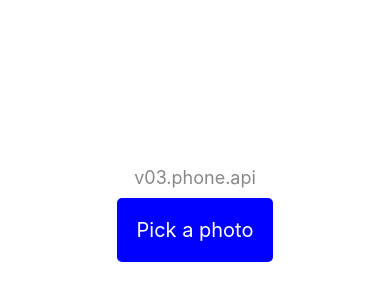
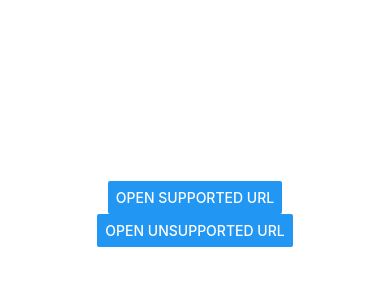
Before and after one commit to hsoh1990/react-native-tiktok, a React Native app: screen / in a window 390 px wide. Shown: the part 208-508 px from the top of the page. Built offline with nearby package versions, Linux system fonts and the light colour scheme.

Commit message:
v04.open.url

```diff
--- a/App.js
+++ b/App.js
@@ -1,84 +1,34 @@
-import React from 'react';
-import { Image, StyleSheet, Text, TouchableOpacity, View } from 'react-native';
-import * as ImagePicker from 'expo-image-picker';
+import React, { useCallback } from "react";
+import { Alert, Button, Linking, StyleSheet, View } from "react-native";
 
-export default function App() {
-  let [selectedImage, setSelectedImage] = React.useState(null);
+const supportedURL = "https://naver.com";
+const unsupportedURL = "slack://open?team=123456";
 
-  let openImagePickerAsync = async () => {
-    let permissionResult = await ImagePicker.requestMediaLibraryPermissionsAsync();
+const OpenURLButton = ({ url, children }) => {
+  const handlePress = useCallback(async () => {
+    const supported = await Linking.canOpenURL(url);
 
-    if (permissionResult.granted === false) {
-      alert('Permission to access camera roll is required!');
-      return;
+    if (supported) {
+      await Linking.openURL(url);
+    } else {
+      Alert.alert(`Don't know how to open this URL: ${url}`);
     }
+  }, [url]);
 
-    let pickerResult = await ImagePicker.launchImageLibraryAsync();
-    if (pickerResult.cancelled === true) {
-      return;
-    }
+  return <Button title={children} onPress={handlePress} />;
+};
 
-    setSelectedImage({ localUri: pickerResult.uri });
-  };
-
-  let closeImage = () => {
-    setSelectedImage(null)
-  }
-
-  if (selectedImage !== null) {
-    return (
-      <View style={styles.container}>
-        <Image source={{ uri: selectedImage.localUri }} style={styles.thumbnail} />
-        <TouchableOpacity onPress={closeImage} style={styles.button}>
-          <Text style={styles.buttonText}>cancel</Text>
-        </TouchableOpacity>
-      </View>
-    );
-  }
-
+const App = () => {
   return (
     <View style={styles.container}>
-      <Text style={styles.instructions}>
-        v03.phone.api
-      </Text>
-
-      <TouchableOpacity onPress={openImagePickerAsync} style={styles.button}>
-        <Text style={styles.buttonText}>Pick a photo</Text>
-      </TouchableOpacity>
+      <OpenURLButton url={supportedURL}>Open Supported URL</OpenURLButton>
+      <OpenURLButton url={unsupportedURL}>Open Unsupported URL</OpenURLButton>
     </View>
   );
-}
+};
 
 const styles = StyleSheet.create({
-  container: {
-    flex: 1,
-    backgroundColor: '#fff',
-    alignItems: 'center',
-    justifyContent: 'center',
-  },
-  logo: {
-    width: 305,
-    height: 159,
-    marginBottom: 20,
-  },
-  instructions: {
-    color: '#888',
-    fontSize: 18,
-    marginHorizontal: 15,
-    marginBottom: 10,
-  },
-  button: {
-    backgroundColor: 'blue',
-    padding: 20,
-    borderRadius: 5,
-  },
-  buttonText: {
-    fontSize: 20,
-    color: '#fff',
-  },
-  thumbnail: {
-    width: 300,
-    height: 300,
-    resizeMode: 'contain',
-  },
+  container: { flex: 1, justifyContent: "center", alignItems: "center" },
 });
+
+export default App;
```
